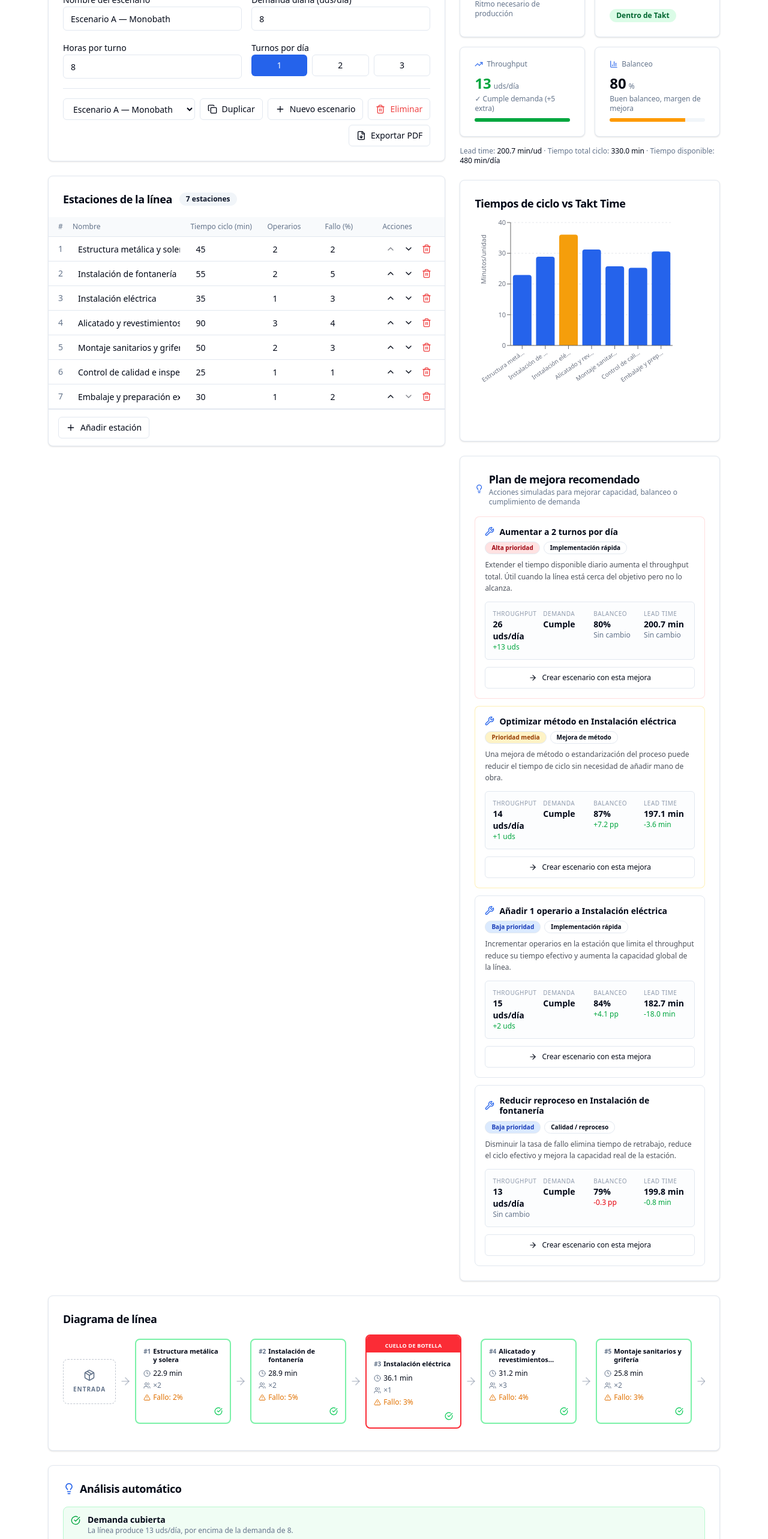
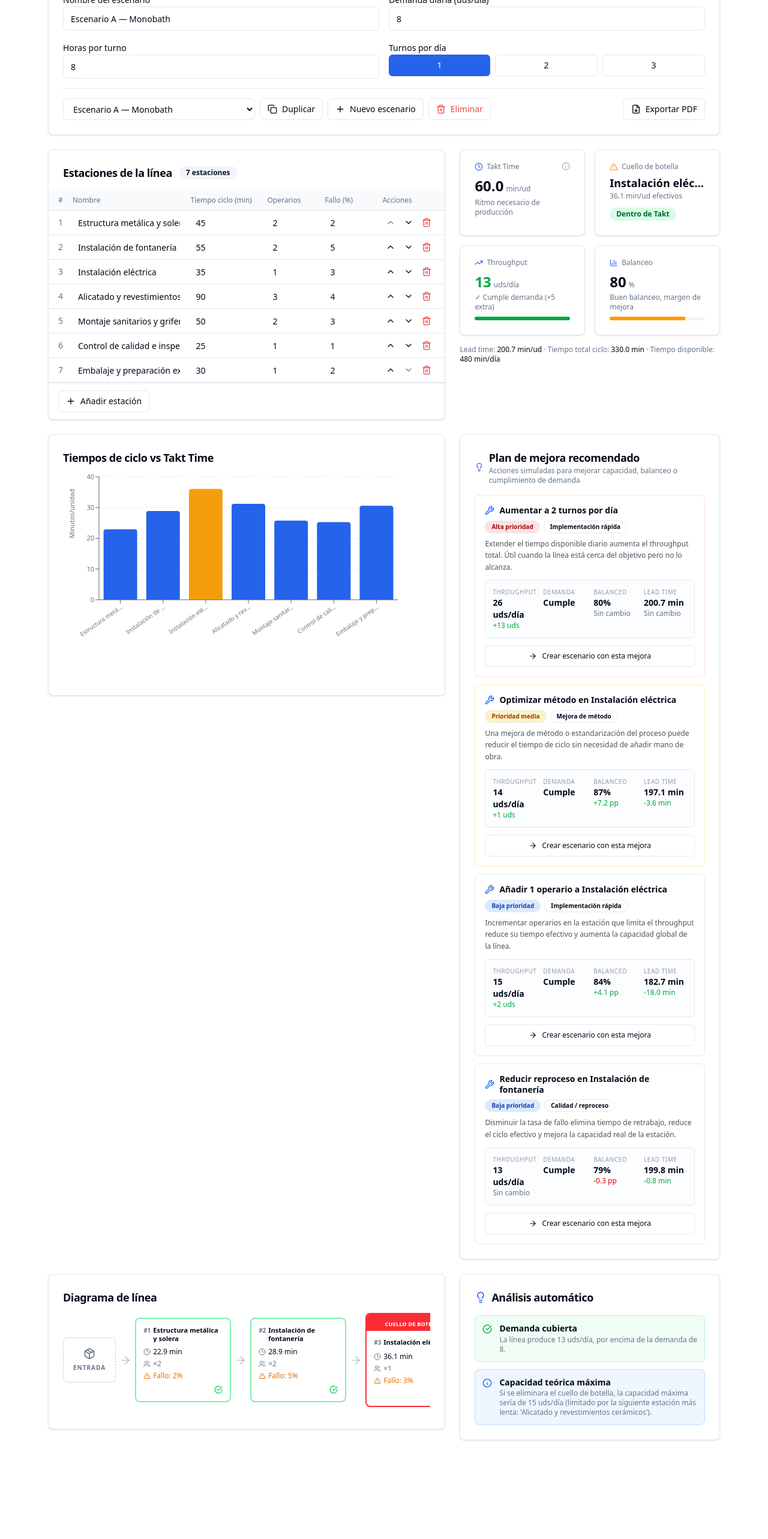
Before and after one commit to markusx5622/takt-studio, a Next.js app: page /simulador in a window 1280 px wide. Shown: the part 234-2800 px from the top of the page at 60% size. After the commit the page ends 2659 px from the top, so only its background shows below. Built offline with nearby package versions, Linux system fonts and the light colour scheme.

Commit message:
fix: reorganiza layout del simulador para equilibrar mejora recomendada

```diff
--- a/app/simulador/page.tsx
+++ b/app/simulador/page.tsx
@@ -9,24 +9,38 @@ import ImprovementPlan from "@/components/ImprovementPlan"
 export default function SimuladorPage() {
   return (
     <div className="mx-auto max-w-6xl space-y-6 px-4 py-6">
+      {/* ── Top bar ─────────────────────────────────────────────────────────── */}
+      <ScenarioControls />
+
+      {/* ── Row 1: Station editor + KPIs ────────────────────────────────────── */}
       <div className="grid grid-cols-1 gap-6 lg:grid-cols-5">
-        {/* Left column — 60% */}
-        <div className="space-y-6 lg:col-span-3">
-          <ScenarioControls />
+        <div className="lg:col-span-3">
           <StationEditor />
         </div>
+        <div className="lg:col-span-2">
+          <KpiPanel />
+        </div>
+      </div>
 
-        {/* Right column — 40% */}
-        <div className="space-y-6 lg:col-span-2">
-          <KpiPanel />
+      {/* ── Row 2: Chart + Improvement plan ─────────────────────────────────── */}
+      <div className="grid grid-cols-1 gap-6 lg:grid-cols-5">
+        <div className="lg:col-span-3">
           <TaktChart />
+        </div>
+        <div className="lg:col-span-2">
           <ImprovementPlan />
         </div>
       </div>
 
-      {/* Full-width rows */}
-      <LineDiagram />
-      <InsightsPanel />
+      {/* ── Row 3: Line diagram + Insights ──────────────────────────────────── */}
+      <div className="grid grid-cols-1 gap-6 lg:grid-cols-5">
+        <div className="lg:col-span-3">
+          <LineDiagram />
+        </div>
+        <div className="lg:col-span-2">
+          <InsightsPanel />
+        </div>
+      </div>
     </div>
   )
 }
```
